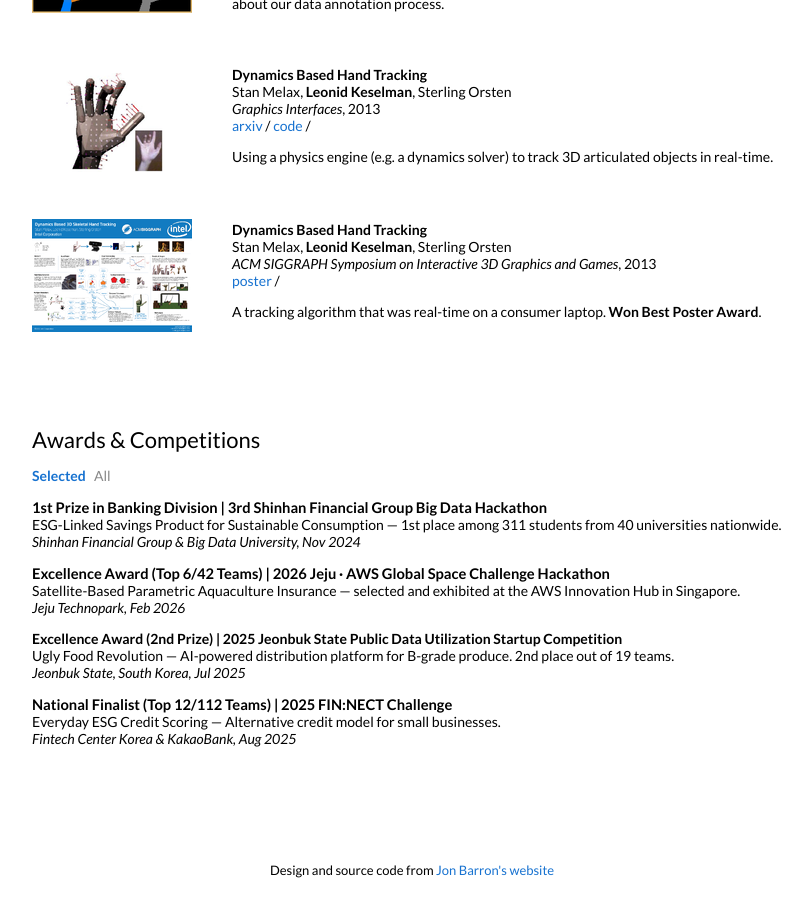
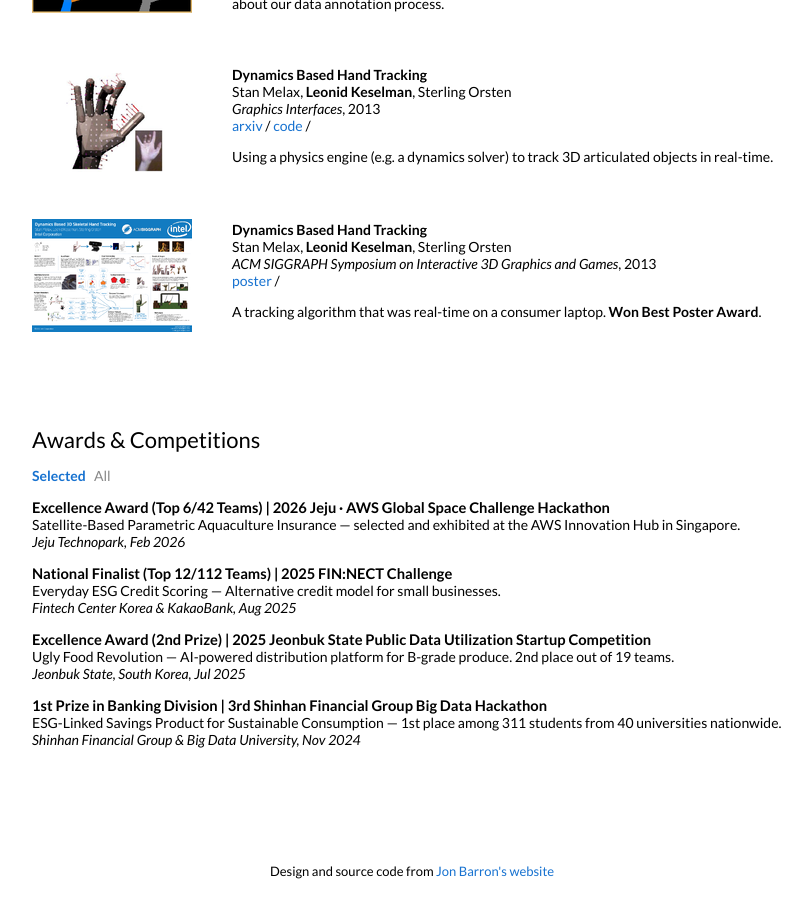
Before and after one commit to itdayou/itdayou.github.io, a Jekyll site: the page built from _posts/2023-08-28-3dgaussians.markdown, in a window 1280 px wide and 900 px high, scrolled down 2136 px. Shown: the whole window, without its empty margins (228-1040 px from the left). Built offline with Jekyll 4.4.1, drawn with Linux system fonts in a browser that asks for light colours.

Commit message:
Update default.html

```diff
--- a/_layouts/default.html
+++ b/_layouts/default.html
@@ -137,21 +137,9 @@
               <div id="awards-selected">
 
                 <p>
-                  <strong style="font-size:105%;">1st Prize in Banking Division | 3rd Shinhan Financial Group Big Data Hackathon</strong><br>
-                  ESG-Linked Savings Product for Sustainable Consumption — 1st place among 311 students from 40 universities nationwide.<br>
-                  <em>Shinhan Financial Group &amp; Big Data University, Nov 2024</em>
-                </p>
-
-                <p>
                   <strong style="font-size:105%;">Excellence Award (Top 6/42 Teams) | 2026 Jeju · AWS Global Space Challenge Hackathon</strong><br>
                   Satellite-Based Parametric Aquaculture Insurance — selected and exhibited at the AWS Innovation Hub in Singapore.<br>
                   <em>Jeju Technopark, Feb 2026</em>
-                </p>
-
-                <p>
-                  <strong>Excellence Award (2nd Prize) | 2025 Jeonbuk State Public Data Utilization Startup Competition</strong><br>
-                  Ugly Food Revolution — AI-powered distribution platform for B-grade produce. 2nd place out of 19 teams.<br>
-                  <em>Jeonbuk State, South Korea, Jul 2025</em>
                 </p>
 
                 <p>
@@ -160,6 +148,17 @@
                   <em>Fintech Center Korea &amp; KakaoBank, Aug 2025</em>
                 </p>
 
+                <p>
+                  <strong style="font-size:105%;">Excellence Award (2nd Prize) | 2025 Jeonbuk State Public Data Utilization Startup Competition</strong><br>
+                  Ugly Food Revolution — AI-powered distribution platform for B-grade produce. 2nd place out of 19 teams.<br>
+                  <em>Jeonbuk State, South Korea, Jul 2025</em>
+                </p>
+
+                <p>
+                  <strong style="font-size:105%;">1st Prize in Banking Division | 3rd Shinhan Financial Group Big Data Hackathon</strong><br>
+                  ESG-Linked Savings Product for Sustainable Consumption — 1st place among 311 students from 40 universities nationwide.<br>
+                  <em>Shinhan Financial Group &amp; Big Data University, Nov 2024</em>
+                </p>
               </div>
 
               <!-- All -->
@@ -196,7 +195,7 @@
                 </p>
 
                 <p>
-                  <strong>Woori Bank President's Award | 2nd Jeonbuk Youth Big Data Competition</strong><br>
+                  <strong style="font-size:105%;">Woori Bank President's Award | 2nd Jeonbuk Youth Big Data Competition</strong><br>
                   Optimal recycling station placement in Jeonju using Random Forest modeling. Top 3 out of 17 finalists.<br>
                   <em>Woori Bank, Dec 2024</em>
                 </p>
```
